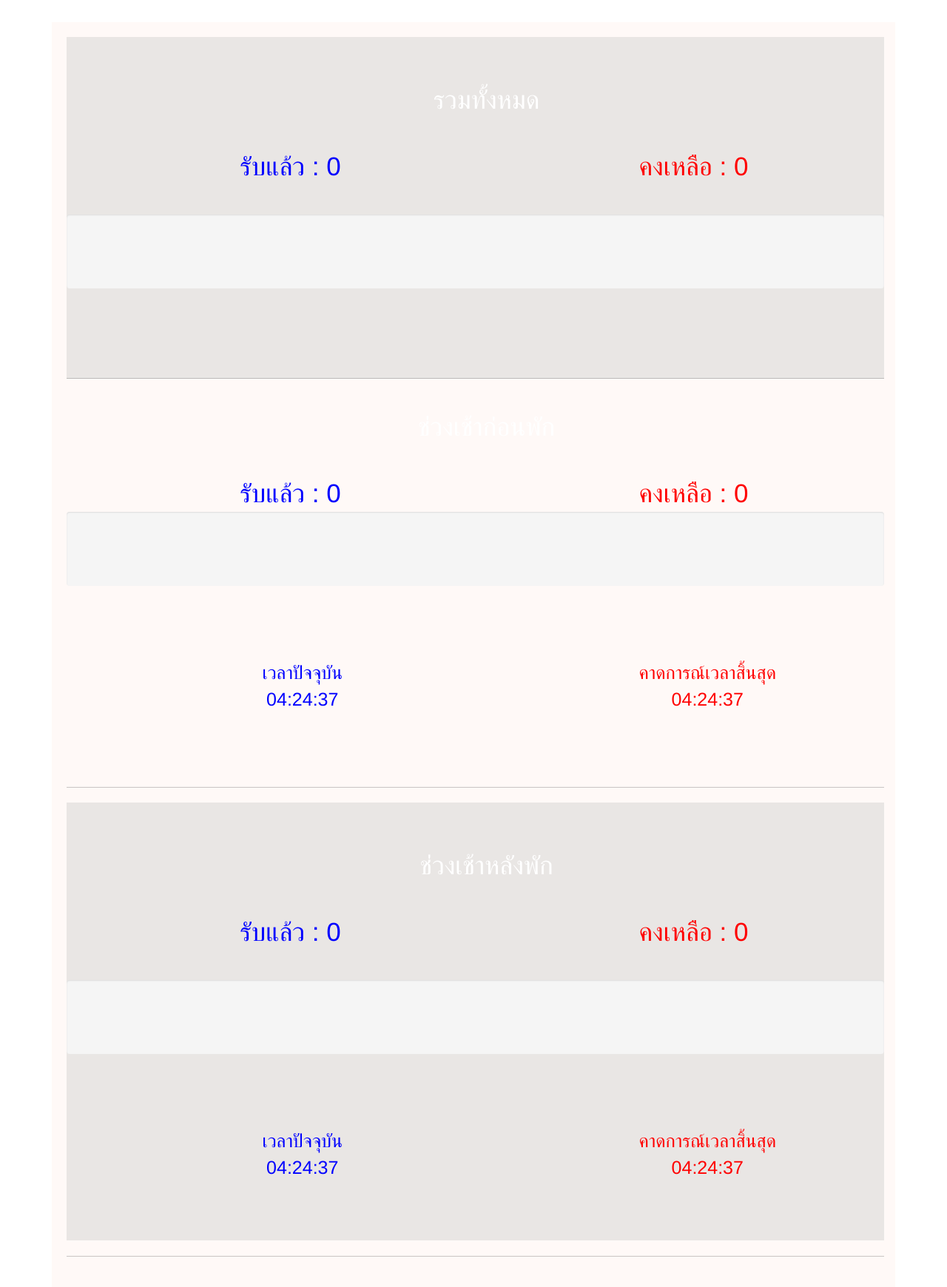
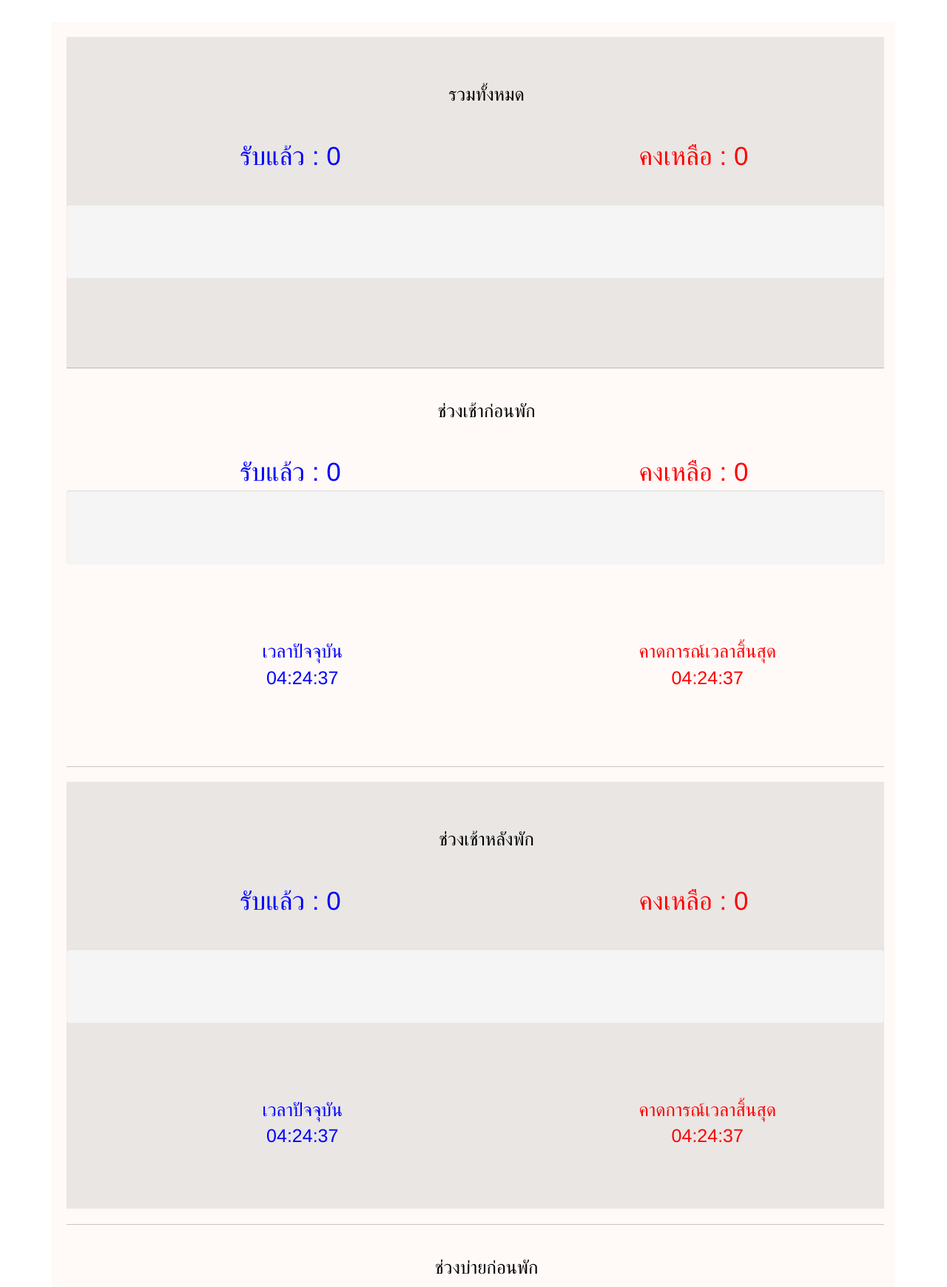
Before and after one commit to kimerser/HerokurmutiCount, a Flask app: page /monitoring in a window 1280 px wide. Shown: the part 180-1920 px from the top of the page at 74% size. Run offline with Flask 2, Linux system fonts and the light colour scheme; data that the repository does not hold is empty; some libraries are stand-ins or nearby versions.

```diff
--- a/static/styles/mystyles.css
+++ b/static/styles/mystyles.css
@@ -46,7 +46,14 @@
   margin-left: 30px;
 }
 
-
+#headerfontmoniter{
+  /* font-family: 'Kanit', sans-serif; */
+  font-size: 25px;
+  margin-top: 40px;
+  color: rgb(0, 0, 0);
+  text-align: center;
+  margin-left: 30px;
+}
 
 
 #insertfact{
--- a/templates/monitoring.html
+++ b/templates/monitoring.html
@@ -40,7 +40,7 @@
     <div class="container" style="background: #fff9f7; padding-top: 20px; padding-left: 20px;">
         <div id="allreceive">
             <br>
-            <div class="col" id="headerfont">
+            <div class="col" id="headerfontmoniter">
                 รวมทั้งหมด
             </div>
             <div>
@@ -65,7 +65,7 @@
             <hr>
         </div>
         <div class="col">
-            <div class="col" id="headerfont">
+            <div class="col" id="headerfontmoniter">
                 ช่วงเช้าก่อนพัก
             </div>
             <div>
@@ -102,7 +102,7 @@
         <hr>
         <div id="allreceive">
             <br>
-            <div class="col" id="headerfont">
+            <div class="col" id="headerfontmoniter">
                 ช่วงเช้าหลังพัก
             </div>
             <div>
@@ -139,7 +139,7 @@
             <br><br> <br><br>
         </div>
         <hr>
-        <div class="col" id="headerfont">
+        <div class="col" id="headerfontmoniter">
             ช่วงบ่ายก่อนพัก
         </div>
         <div>
@@ -177,7 +177,7 @@
 
         <div id="allreceive">
             <br>
-            <div class="col" id="headerfont">
+            <div class="col" id="headerfontmoniter">
                 ช่วงบ่ายหลังพัก
             </div>
             <div>
```
